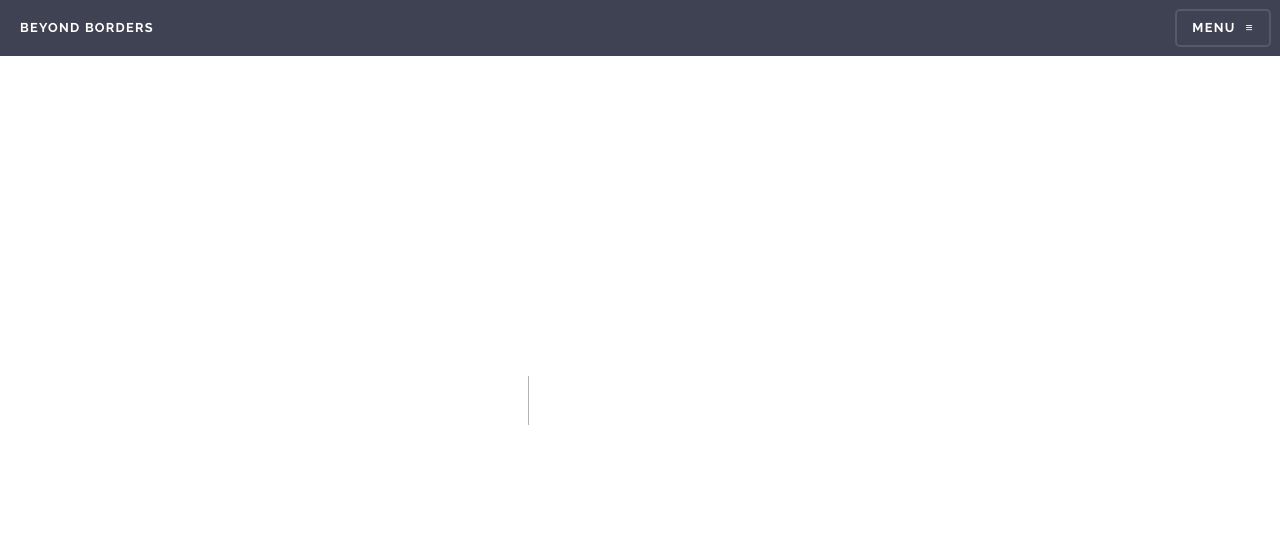
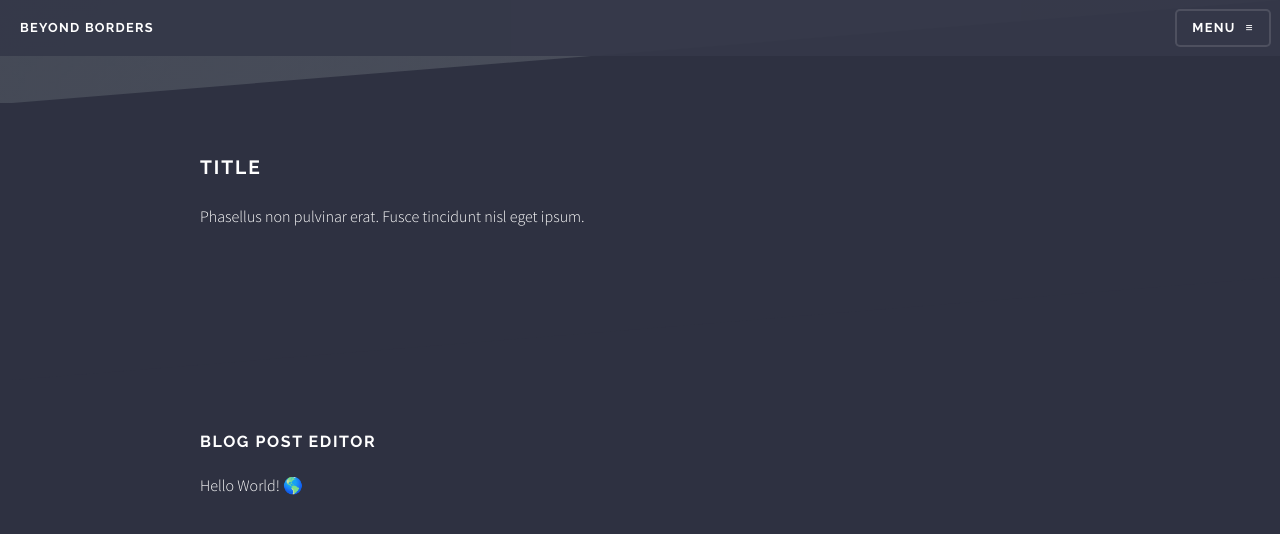
Before and after one commit to Virloxx/travel-blog-cms, a Next.js app: page /postEditor in a window 1280 px wide. Before the commit this address had no page. Shown: the top 534 px of the page. Built offline with nearby package versions, Linux system fonts and the light colour scheme.

Commit message:
Add component tiptap.jsx for blog post editing Add test page postEditor Add modular CSS in src/app/ui -- for use in tiptap.jsx BubbleMenu

```diff
--- /dev/null
+++ b/src/app/postEditor/page.jsx
@@ -0,0 +1,43 @@
+// app/editor/page.js
+'use client'
+import Tiptap from '@/components/editor/tiptap';
+
+export default function EditorPage() {
+  // const handleSave = async (content) => {
+  //   console.log('Saving content:', content);
+
+  //   // Example: Save to API or database
+  //   const response = await fetch('/api/posts', {
+  //     method: 'POST',
+  //     headers: { 'Content-Type': 'application/json' },
+  //     body: JSON.stringify({ content }),
+  //   });
+
+  //   if (response.ok) {
+  //     alert('Post saved successfully!');
+  //   } else {
+  //     alert('Failed to save post');
+  //   }
+  // };
+
+  return (
+    <section className="wrapper">
+      <header>
+        <div className="inner">
+          <h2>Title</h2>
+          <p>Phasellus non pulvinar erat. Fusce tincidunt nisl eget ipsum.</p>
+        </div>
+      </header>
+
+      <div className="wrapper">
+        <div className="inner">
+          <section>
+            <h1>Blog Post Editor</h1>
+            {/* <Editor /> */}
+            <Tiptap />
+          </section>
+        </div>
+      </div>
+    </section>
+  );
+}
--- /dev/null
+++ b/src/app/ui/editor.module.css
@@ -0,0 +1,24 @@
+.bubblemenu {
+    background-color: gray;
+    border: 1px solid gray;
+    border-radius: 0.7rem;
+    box-shadow: gainsboro;
+    display: flex;
+    padding: 0;
+
+    button {
+      background-color: unset;
+
+      &:hover {
+        background-color: black;
+      }
+
+      &.is-active {
+        background-color: blue;
+
+        &:hover {
+          background-color: aqua;
+        }
+      }
+    }
+}
--- /dev/null
+++ b/src/components/editor/tiptap.jsx
@@ -0,0 +1,54 @@
+'use client'
+
+import { useEditor, EditorContent, BubbleMenu } from '@tiptap/react'
+import StarterKit from '@tiptap/starter-kit'
+import styles from '../../app/ui/editor.module.css'
+
+const Tiptap = () => {
+  const editor = useEditor({
+    extensions: [
+        StarterKit.configure({
+            heading: {
+                levels: [1, 2, 3]
+            },
+    })],
+    content: '<p>Hello World! 🌎️</p>',
+  })
+
+  return (
+    <>
+        <BubbleMenu editor={editor} tippyOptions={{ duration: 100 }}>
+            <div className={styles.bubblemenu}>
+                <button
+                    onClick={() => editor.chain().focus().toggleBold().run()}
+                >
+                    B
+                </button>
+                <button
+                    onClick={() => editor.chain().focus().toggleItalic().run()}
+                    // className={editor.isActive('italic') ? 'is-active' : ''}
+                >
+                    I
+                </button>
+                <button
+                    onClick={() => editor.chain().focus().toggleStrike().run()}
+                    // className={editor.isActive('strike') ? 'is-active' : ''}
+                >
+                    -s-
+                </button>
+                <button
+                    onClick={() => editor.chain().focus().toggleBlockquote().run()}
+                    // className={editor.isActive('strike') ? 'is-active' : ''}
+                >
+                    -s-
+                </button>
+            </div>
+        </BubbleMenu>
+        <EditorContent editor={editor} />
+  </>
+  )
+
+
+}
+
+export default Tiptap
```
